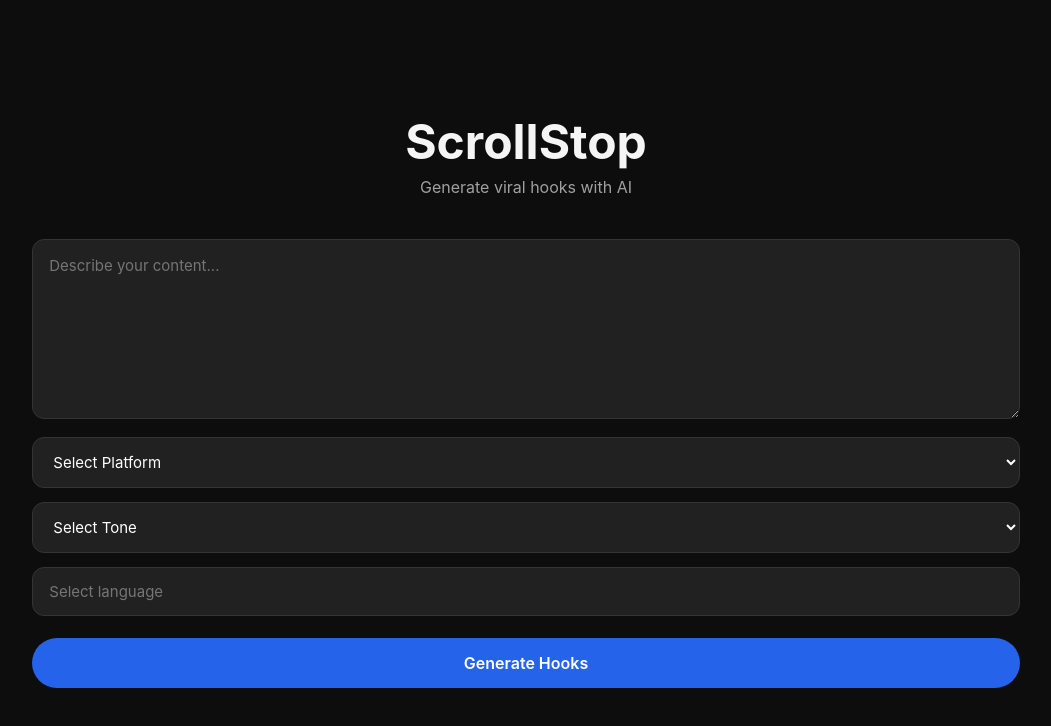
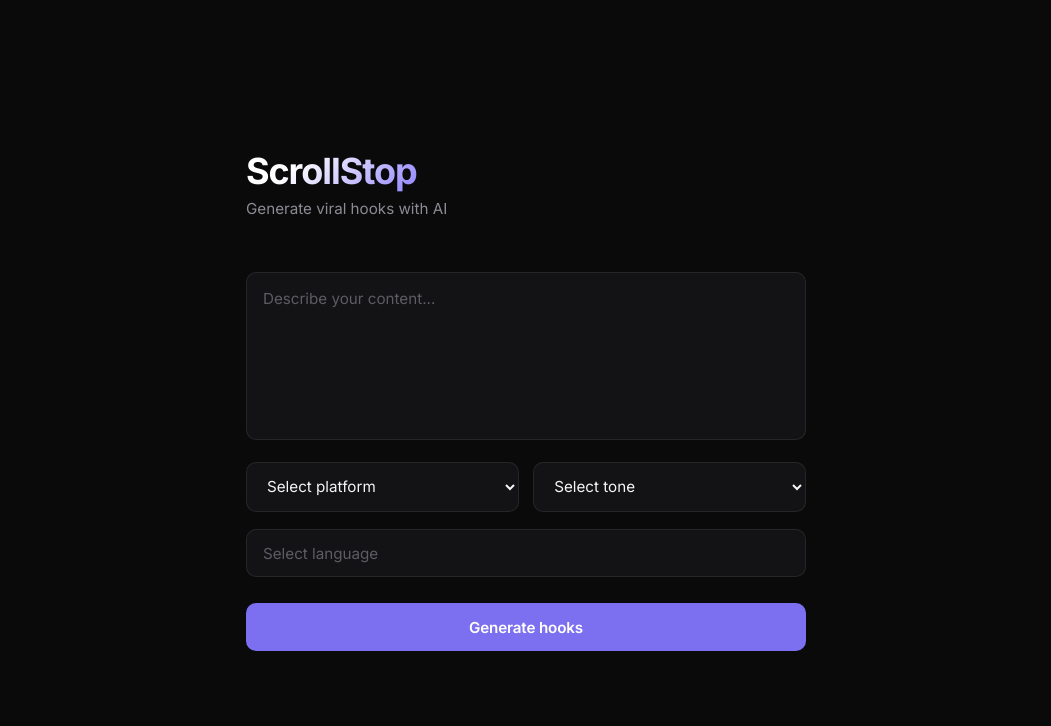
Before and after one commit to muthuc9pro2-code/scrollstop, a React (Vite) app in the folder frontend/: page / in a window 1280 px wide. Shown: the top 726 px of the page, without its empty margins (114-1165 px from the left). Built offline with nearby package versions, Linux system fonts and the light colour scheme.

Commit message:
first UI

```diff
--- a/frontend/src/App.jsx
+++ b/frontend/src/App.jsx
@@ -1,136 +1,206 @@
-import { useState } from "react";
+import { useState, useCallback, useRef } from "react";
 import axios from "axios";
+import "./index.css";
+
+const PLATFORMS = ["YouTube", "Instagram", "TikTok", "LinkedIn", "X"];
+
+const TONES = [
+  "Professional", "Sarcastic", "Funny", "Controversial", "Curiosity",
+  "Emotional", "Storytelling", "Bold", "Luxury", "Dark Humor",
+  "Shocking", "Motivational", "Educational",
+];
+
+const LANGUAGES = [
+  "English", "Tamil", "Hindi", "Telugu", "Malayalam",
+  "Kannada", "Spanish", "French", "German", "Japanese",
+];
+
+const API_URL = "http://127.0.0.1:8000/generate";
+
+
+const EXIT_DURATION_MS = 260;
+
+const EMPTY_ERRORS = { description: "", platform: "", tone: "", language: "" };
 
 function App() {
+
   const [description, setDescription] = useState("");
   const [platform, setPlatform] = useState("");
   const [tone, setTone] = useState("");
   const [language, setLanguage] = useState("");
+  const [errors, setErrors] = useState(EMPTY_ERRORS);
+
+
   const [hooks, setHooks] = useState([]);
-    const [generated, setGenerated] = useState(false);
-    const [isRegenerating, setIsRegenerating] = useState(false);
+  const [resultsBatch, setResultsBatch] = useState(0);
   const [loading, setLoading] = useState(false);
-    const [errors, setErrors] = useState({ description: "", platform: "", tone: "", language: "" });
-    const API_URL = "http://127.0.0.1:8000/generate";
+  const [isExiting, setIsExiting] = useState(false);
 
-    const reset = () => { setGenerated(false); setIsRegenerating(false); };
+
+  const [hasGeneratedOnce, setHasGeneratedOnce] = useState(false);
+  const [showResults, setShowResults] = useState(false);
+
+
+  const previousHooksRef = useRef(null);
 
   const validate = () => {
-        const e = {};
-        if (!description.trim()) e.description = "Description is required.";
-        if (!platform) e.platform = "Please select a platform.";
-        if (!tone) e.tone = "Please select a tone.";
-        if (!language.trim()) e.language = "Please select a language.";
-        setErrors({
-            description: e.description || "",
-            platform: e.platform || "",
-            tone: e.tone || "",
-            language: e.language || ""
-        });
-        return Object.keys(e).length === 0;
+    const next = {
+      description: description.trim() ? "" : "Description is required.",
+      platform: platform ? "" : "Please select a platform.",
+      tone: tone ? "" : "Please select a tone.",
+      language: language.trim() ? "" : "Please select a language.",
+    };
+    setErrors(next);
+    return Object.values(next).every((message) => !message);
   };
 
-    const generateHooks = async () => {
-        if (!validate()) return;
+  const clearFieldError = (field) =>
+    setErrors((prev) => (prev[field] ? { ...prev, [field]: "" } : prev));
+
+  const handleFieldChange = (setter, field) => (event) => {
+    setter(event.target.value);
+    clearFieldError(field);
+    if (hasGeneratedOnce) {
+      setShowResults(false);
+      setHooks([]);
+    }
+  };
+
+  const requestHooks = useCallback(async () => {
     setLoading(true);
     try {
       const response = await axios.post(API_URL, {
-                description, platform, tone, language,
-                previous_hooks: isRegenerating ? hooks : null
+        description,
+        platform,
+        tone,
+        language,
+        previous_hooks: previousHooksRef.current,
       });
+      previousHooksRef.current = response.data.hooks;
       setHooks(response.data.hooks);
-            setGenerated(true);
-            setIsRegenerating(true);
-        } catch (err) { console.error(err); }
-        finally { setLoading(false); }
+      setResultsBatch((n) => n + 1);
+      setHasGeneratedOnce(true);
+      setShowResults(true);
+    } catch (err) {
+      console.error(err);
+    } finally {
+      setLoading(false);
+      setIsExiting(false);
+    }
+  }, [description, platform, tone, language]);
+
+  const handleGenerate = () => {
+    if (!validate()) return;
+
+
+    if (showResults && hooks.length > 0) {
+      setIsExiting(true);
+      window.setTimeout(requestHooks, EXIT_DURATION_MS);
+    } else {
+      requestHooks();
+    }
   };
 
+  const isSplit = hasGeneratedOnce;
+
   return (
-        <div className={generated ? "app generated" : "app"}>
-            <div className="left-panel">
-                <h1>ScrollStop</h1>
-                <p className="subtitle">Generate viral hooks with AI</p>
-
-                <textarea placeholder="Describe your content..." value={description}
-                    onChange={(e) => {
-                        setDescription(e.target.value);
-                        setErrors({ ...errors, description: "" });
-                        reset();
-                    }} />
-                {errors.description && <p className="error">{errors.description}</p>}
-
-                <select value={platform}
-                    onChange={(e) => {
-                        setPlatform(e.target.value);
-                        setErrors({ ...errors, platform: "" });
-                        reset();
-                    }}>
-                    <option value="">Select Platform</option>
-                    <option>YouTube</option>
-                    <option>Instagram</option>
-                    <option>TikTok</option>
-                    <option>LinkedIn</option>
-                    <option>X</option>
-                </select>
-                {errors.platform && <p className="error">{errors.platform}</p>}
-
-                <select value={tone}
-                    onChange={(e) => { setTone(e.target.value); setErrors({ ...errors, tone: "" }); reset(); }}>
-                    <option value="">Select Tone</option>
-                    <option>Professional</option>
-                    <option>Sarcastic</option>
-                    <option>Funny</option>
-                    <option>Controversial</option>
-                    <option>Curiosity</option>
-                    <option>Emotional</option>
-                    <option>Storytelling</option>
-                    <option>Bold</option>
-                    <option>Luxury</option>
-                    <option>Dark Humor</option>
-                    <option>Shocking</option>
-                    <option>Motivational</option>
-                    <option>Educational</option>
-                </select>
-                {errors.tone && <p className="error">{errors.tone}</p>}
-
-                <input type="text" list="languages" placeholder="Select language" value={language}
-                    onChange={(e) => {
-                        setLanguage(e.target.value);
-                        setErrors({ ...errors, language: "" });
-                        reset();
-                    }} />
-                <datalist id="languages">
-                    <option value="English" />
-                    <option value="Tamil" />
-                    <option value="Hindi" />
-                    <option value="Telugu" />
-                    <option value="Malayalam" />
-                    <option value="Kannada" />
-                    <option value="Spanish" />
-                    <option value="French" />
-                    <option value="German" />
-                    <option value="Japanese" />
-                </datalist>
-                {errors.language && <p className="error">{errors.language}</p>}
-
-                <button onClick={generateHooks} disabled={loading}>
-                    {loading ? <div className="loading">
-                        <span></span>
-                        <span></span>
-                        <span></span>
-                    </div> : generated ? "Generate Again" : "Generate Hooks"}
-                </button>
+    <div className="shell">
+      <main className={`layout ${isSplit ? "layout--split" : "layout--centered"}`}>
+        <section className={`panel panel--form ${isSplit ? "panel--form-compact" : ""}`}>
+          <div className="brand">
+            <span className="brand__mark">ScrollStop</span>
+            <p className="brand__subtitle">Generate viral hooks with AI</p>
           </div>
 
-            {generated && (
-                <div className="right-panel">
-                    <div className="results">
+          <div className="field">
+            <textarea
+              className={`input input--textarea ${isSplit ? "input--textarea-compact" : ""}`}
+              placeholder="Describe your content..."
+              value={description}
+              onChange={handleFieldChange(setDescription, "description")}
+            />
+            {errors.description && <p className="field__error">{errors.description}</p>}
+          </div>
+
+          <div className="field-row">
+            <div className="field">
+              <select
+                className="input"
+                value={platform}
+                onChange={handleFieldChange(setPlatform, "platform")}
+              >
+                <option value="">Select platform</option>
+                {PLATFORMS.map((p) => (
+                  <option key={p}>{p}</option>
+                ))}
+              </select>
+              {errors.platform && <p className="field__error">{errors.platform}</p>}
+            </div>
+
+            <div className="field">
+              <select
+                className="input"
+                value={tone}
+                onChange={handleFieldChange(setTone, "tone")}
+              >
+                <option value="">Select tone</option>
+                {TONES.map((t) => (
+                  <option key={t}>{t}</option>
+                ))}
+              </select>
+              {errors.tone && <p className="field__error">{errors.tone}</p>}
+            </div>
+          </div>
+
+          <div className="field">
+            <input
+              type="text"
+              list="languages"
+              className="input"
+              placeholder="Select language"
+              value={language}
+              onChange={handleFieldChange(setLanguage, "language")}
+            />
+            <datalist id="languages">
+              {LANGUAGES.map((l) => (
+                <option key={l} value={l} />
+              ))}
+            </datalist>
+            {errors.language && <p className="field__error">{errors.language}</p>}
+          </div>
+
+          <button className="btn" onClick={handleGenerate} disabled={loading}>
+            {loading ? (
+              <span className="loading" aria-label="Generating">
+                <span></span><span></span><span></span>
+              </span>
+            ) : hasGeneratedOnce ? (
+              "Generate again"
+            ) : (
+              "Generate hooks"
+            )}
+          </button>
+        </section>
+
+        {showResults && (
+          <section className={`panel panel--results ${isExiting ? "is-exiting" : ""}`}>
+            <div className="results" key={resultsBatch}>
               {hooks.map((hook, index) => (
-                            <p key={index} className="hook" style={{ animationDelay: `${index * 150}ms` }}>• {hook}</p>
+                <p
+                  key={index}
+                  className="hook"
+                  style={{ animationDelay: `${index * 150}ms` }}
+                >
+                  <span className="hook__index">{String(index + 1).padStart(2, "0")}</span>
+                  <span className="hook__text">{hook}</span>
+                </p>
               ))}
             </div>
-                </div>)}
+          </section>
+        )}
+      </main>
     </div>
   );
 }
+
 export default App;
--- a/frontend/src/index.css
+++ b/frontend/src/index.css
@@ -1,119 +1,363 @@
-*{
-  margin:0;
-  padding:0;
-  box-sizing:border-box;
-  font-family:Inter,Arial,Helvetica,sans-serif;
+@import url('https://fonts.googleapis.com/css2?family=Inter:wght@400;500;600;700&display=swap');
+
+/* ---------------------------------------------
+   Tokens
+--------------------------------------------- */
+:root {
+  --bg: #0a0a0b;
+  --panel: #131316;
+  --panel-raised: #18181b;
+  --border: rgba(255, 255, 255, 0.08);
+  --border-strong: rgba(255, 255, 255, 0.16);
+  --text: #f4f4f5;
+  --text-muted: #8b8b93;
+  --text-faint: #5c5c63;
+  --accent: #7c6ff0;
+  --accent-strong: #8f83ff;
+  --accent-soft: rgba(124, 111, 240, 0.16);
+  --error: #f87171;
+
+  --radius-md: 10px;
+  --radius-lg: 16px;
+  --ease: cubic-bezier(0.22, 1, 0.36, 1);
 }
 
-body{
-  background:#0d0d0d;
-  color:#f5f5f5;
-  min-height:100vh;
-  display:flex;
-  justify-content:center;
-  align-items:center;
+* {
+  margin: 0;
+  padding: 0;
+  box-sizing: border-box;
 }
 
-#root{
-  width:100%;
-  display:flex;
-  justify-content:center;
-  padding:40px 20px;
+body {
+  font-family: 'Inter', -apple-system, BlinkMacSystemFont, sans-serif;
+  background: var(--bg);
+  color: var(--text);
+  min-height: 100vh;
+  overflow: hidden;
+  -webkit-font-smoothing: antialiased;
 }
 
-.container{
-  width:100%;
-  max-width:760px;
-  background:#171717;
-  border:1px solid #2a2a2a;
-  border-radius:18px;
-  padding:32px;
-  box-shadow:0 12px 40px rgba(0,0,0,.45);
+/* ---------------------------------------------
+   Shell + Layout
+--------------------------------------------- */
+.shell {
+  width: 100%;
+  height: 100vh;
+  display: flex;
 }
 
-h1{text-align:center;font-size:3rem;margin-bottom:6px;}
-.subtitle{text-align:center;color:#a0a0a0;margin-bottom:28px;}
-
-textarea,input,select{
-  width:100%;
-  margin-top:14px;
-  padding:14px 16px;
-  background:#212121;
-  color:#fff;
-  border:1px solid #343434;
-  border-radius:12px;
-  font-size:15px;
-  outline:none;
+.layout {
+  width: 100%;
+  height: 100%;
+  display: flex;
+  padding: 3rem;
+  gap: 3rem;
+  transition: gap 0.5s var(--ease), padding 0.5s var(--ease);
 }
 
-textarea{
-  min-height:180px;
-  max-height:260px;
-  resize:vertical;
-  overflow-y:auto;
-  line-height:1.6;
+.layout--centered {
+  justify-content: center;
+  align-items: center;
 }
 
-textarea:focus,input:focus,select:focus{border-color:#3b82f6;}
-
-button{
-  width:100%;
-  margin-top:22px;
-  padding:15px;
-  border:none;
-  border-radius:999px;
-  background:#2563eb;
-  color:#fff;
-  font-size:16px;
-  font-weight:600;
-  cursor:pointer;
+.layout--split {
+  justify-content: flex-start;
+  align-items: stretch;
 }
 
-button:hover{background:#1d4ed8;}
-button:disabled{opacity:.7;cursor:not-allowed;}
-
-.results{
-  margin-top:28px;
-  padding:20px;
-  background:#1c1c1c;
-  border-radius:14px;
-  border:1px solid #2f2f2f;
+/* ---------------------------------------------
+   Form panel
+--------------------------------------------- */
+.panel--form {
+  width: 100%;
+  max-width: 560px;
+  display: flex;
+  flex-direction: column;
+  justify-content: center;
+  transition: max-width 0.5s var(--ease), flex-basis 0.5s var(--ease);
 }
 
-.results p{
-  margin-bottom:16px;
-  line-height:1.7;
-}
-.results p:last-child{margin-bottom:0;}
-
-::-webkit-scrollbar{width:8px;}
-::-webkit-scrollbar-track{background:#161616;}
-::-webkit-scrollbar-thumb{background:#555;border-radius:999px;}
-::-webkit-scrollbar-thumb:hover{background:#777;}
-
-.loading{
-  display:flex;
-  justify-content:center;
-  align-items:center;
-  gap:8px;
-}
-.loading span{
-  width:8px;
-  height:8px;
-  border-radius:50%;
-  background:#fff;
-  animation:bounce 1s infinite ease-in-out;
-}
-.loading span:nth-child(2){animation-delay:.15s;}
-.loading span:nth-child(3){animation-delay:.3s;}
-
-@keyframes bounce{
-  0%,80%,100%{transform:scale(.5);opacity:.35;}
-  40%{transform:scale(1);opacity:1;}
+.panel--form-compact {
+  max-width: 400px;
+  flex: 0 0 400px;
+  justify-content: flex-start;
+  padding-top: 2rem;
 }
 
-@media(max-width:768px){
-  .container{padding:22px;}
-  h1{font-size:2.3rem;}
-  textarea{min-height:150px;}
+.brand {
+  margin-bottom: 2.25rem;
 }
+
+.brand__mark {
+  display: inline-block;
+  font-size: 2.25rem;
+  font-weight: 700;
+  letter-spacing: -0.03em;
+  background: linear-gradient(135deg, #fff 30%, var(--accent-strong) 100%);
+  -webkit-background-clip: text;
+  background-clip: text;
+  color: transparent;
+}
+
+.brand__subtitle {
+  margin-top: 0.4rem;
+  font-size: 0.95rem;
+  color: var(--text-muted);
+  font-weight: 400;
+}
+
+/* ---------------------------------------------
+   Fields
+--------------------------------------------- */
+.field {
+  width: 100%;
+  margin-top: 1.1rem;
+}
+
+.field-row {
+  display: flex;
+  gap: 0.9rem;
+  margin-top: 1.1rem;
+}
+
+.field-row .field {
+  margin-top: 0;
+  flex: 1;
+}
+
+.input {
+  width: 100%;
+  padding: 0.85rem 1rem;
+  font-family: inherit;
+  font-size: 0.95rem;
+  color: var(--text);
+  background: var(--panel);
+  border: 1px solid var(--border);
+  border-radius: var(--radius-md);
+  outline: none;
+  transition: border-color 0.2s var(--ease), background 0.2s var(--ease), box-shadow 0.2s var(--ease);
+}
+
+.input::placeholder {
+  color: var(--text-faint);
+}
+
+.input:hover {
+  border-color: var(--border-strong);
+  background: var(--panel-raised);
+}
+
+.input:focus {
+  border-color: var(--accent);
+  box-shadow: 0 0 0 3px var(--accent-soft);
+}
+
+select.input {
+  cursor: pointer;
+  color-scheme: dark;
+}
+
+.input--textarea {
+  resize: none;
+  min-height: 168px;
+  line-height: 1.55;
+  transition: min-height 0.4s var(--ease), border-color 0.2s var(--ease), background 0.2s var(--ease);
+}
+
+.input--textarea-compact {
+  min-height: 88px;
+}
+
+.field__error {
+  margin-top: 0.45rem;
+  font-size: 0.82rem;
+  color: var(--error);
+}
+
+/* ---------------------------------------------
+   Button
+--------------------------------------------- */
+.btn {
+  width: 100%;
+  margin-top: 1.6rem;
+  height: 48px;
+  border: none;
+  border-radius: var(--radius-md);
+  background: var(--accent);
+  color: #fff;
+  font-family: inherit;
+  font-size: 0.95rem;
+  font-weight: 600;
+  letter-spacing: -0.01em;
+  cursor: pointer;
+  transition: background 0.2s var(--ease), transform 0.15s var(--ease), box-shadow 0.2s var(--ease);
+}
+
+.btn:hover:not(:disabled) {
+  background: var(--accent-strong);
+  box-shadow: 0 8px 24px rgba(124, 111, 240, 0.3);
+  transform: translateY(-1px);
+}
+
+.btn:active:not(:disabled) {
+  transform: translateY(0);
+}
+
+.btn:disabled {
+  opacity: 0.75;
+  cursor: not-allowed;
+}
+
+.loading {
+  display: flex;
+  justify-content: center;
+  align-items: center;
+  gap: 6px;
+}
+
+.loading span {
+  width: 6px;
+  height: 6px;
+  border-radius: 50%;
+  background: #fff;
+  animation: bounce 0.9s infinite ease-in-out;
+}
+
+.loading span:nth-child(2) { animation-delay: 0.15s; }
+.loading span:nth-child(3) { animation-delay: 0.3s; }
+
+@keyframes bounce {
+  0%, 80%, 100% { transform: scale(0.6); opacity: 0.4; }
+  40% { transform: scale(1); opacity: 1; }
+}
+
+/* ---------------------------------------------
+   Results panel
+--------------------------------------------- */
+.panel--results {
+  flex: 1;
+  max-width: 720px;
+  min-width: 0;
+  opacity: 0;
+  transform: translateX(24px);
+  animation: panelIn 0.45s var(--ease) forwards;
+  transition: opacity 0.26s ease, transform 0.26s ease;
+}
+
+.panel--results.is-exiting {
+  animation: none;
+  opacity: 0;
+  transform: translateX(-8px);
+}
+
+@keyframes panelIn {
+  to { opacity: 1; transform: translateX(0); }
+}
+
+.results {
+  height: 100%;
+  overflow-y: auto;
+  background: var(--panel);
+  border: 1px solid var(--border);
+  border-radius: var(--radius-lg);
+  padding: 1.75rem;
+  scrollbar-width: thin;
+  scrollbar-color: var(--border-strong) transparent;
+}
+
+.results::-webkit-scrollbar {
+  width: 6px;
+}
+
+.results::-webkit-scrollbar-thumb {
+  background: var(--border-strong);
+  border-radius: 999px;
+}
+
+.hook {
+  display: flex;
+  gap: 0.9rem;
+  align-items: baseline;
+  opacity: 0;
+  transform: translateY(10px);
+  animation: hookIn 0.45s var(--ease) forwards;
+  padding-bottom: 1.25rem;
+  margin-bottom: 1.25rem;
+  border-bottom: 1px solid var(--border);
+}
+
+.hook:last-child {
+  border-bottom: none;
+  margin-bottom: 0;
+  padding-bottom: 0;
+}
+
+.hook__index {
+  flex-shrink: 0;
+  font-family: 'SFMono-Regular', ui-monospace, Menlo, monospace;
+  font-size: 0.78rem;
+  font-weight: 600;
+  color: var(--accent-strong);
+  min-width: 1.6rem;
+}
+
+.hook__text {
+  font-size: 0.98rem;
+  line-height: 1.65;
+  color: var(--text);
+}
+
+@keyframes hookIn {
+  to { opacity: 1; transform: translateY(0); }
+}
+
+/* ---------------------------------------------
+   Responsive
+--------------------------------------------- */
+@media (max-width: 900px) {
+  body {
+    overflow: auto;
+  }
+
+  .layout,
+  .layout--split {
+    flex-direction: column;
+    align-items: stretch;
+    height: auto;
+    padding: 1.75rem;
+    gap: 1.75rem;
+  }
+
+  .panel--form,
+  .panel--form-compact {
+    max-width: 100%;
+    flex: none;
+    padding-top: 0;
+  }
+
+  .panel--results {
+    max-width: 100%;
+    max-height: 60vh;
+  }
+}
+
+/* ---------------------------------------------
+   Reduced motion
+--------------------------------------------- */
+@media (prefers-reduced-motion: reduce) {
+  .layout,
+  .panel--form,
+  .input--textarea,
+  .btn,
+  .panel--results,
+  .hook {
+    animation: none !important;
+    transition: none !important;
+  }
+
+  .panel--results,
+  .hook {
+    opacity: 1 !important;
+    transform: none !important;
+  }
+}
```
Lines whose indentation alone changed are shown as unchanged.
